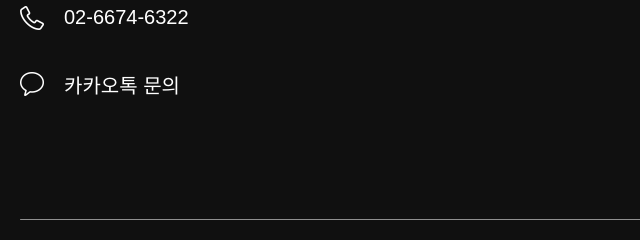
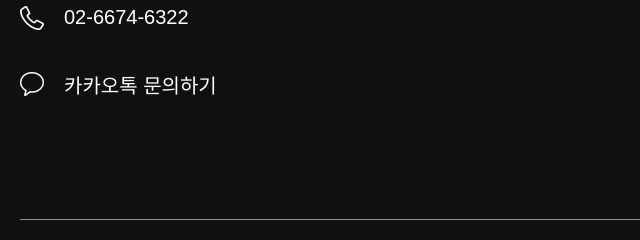
Before and after one commit to mediawide/mediawide, a plain HTML site: page detail.html in a window 1280 px wide. Shown: the part 2988-3228 px from the top of the page, 0-640 px from the left. Drawn offline with Linux system fonts and the light colour scheme; a web font is replaced by a local one.

Commit message:
Update detail.html

```diff
--- a/detail.html
+++ b/detail.html
@@ -73,7 +73,7 @@
             </div>
             <div class="contact">
                 <img src="img/kakaotalk_2.png" alt="Kakotalk">
-                <a href="http://pf.kakao.com/_mxhElxj/chat" target="_blank">카카오톡 문의</a>
+                <a href="http://pf.kakao.com/_mxhElxj/chat" target="_blank">카카오톡 문의하기</a>
             </div>
         </div>
     </section>
```
